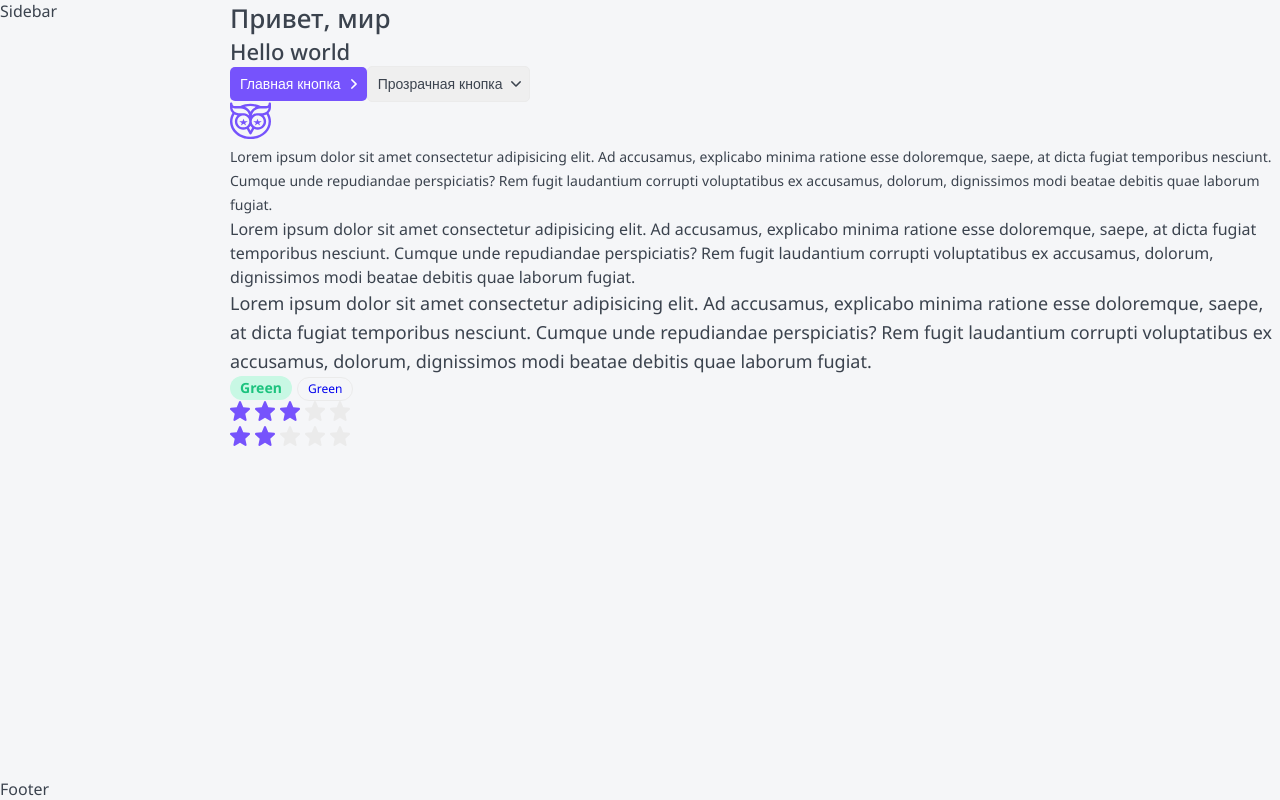
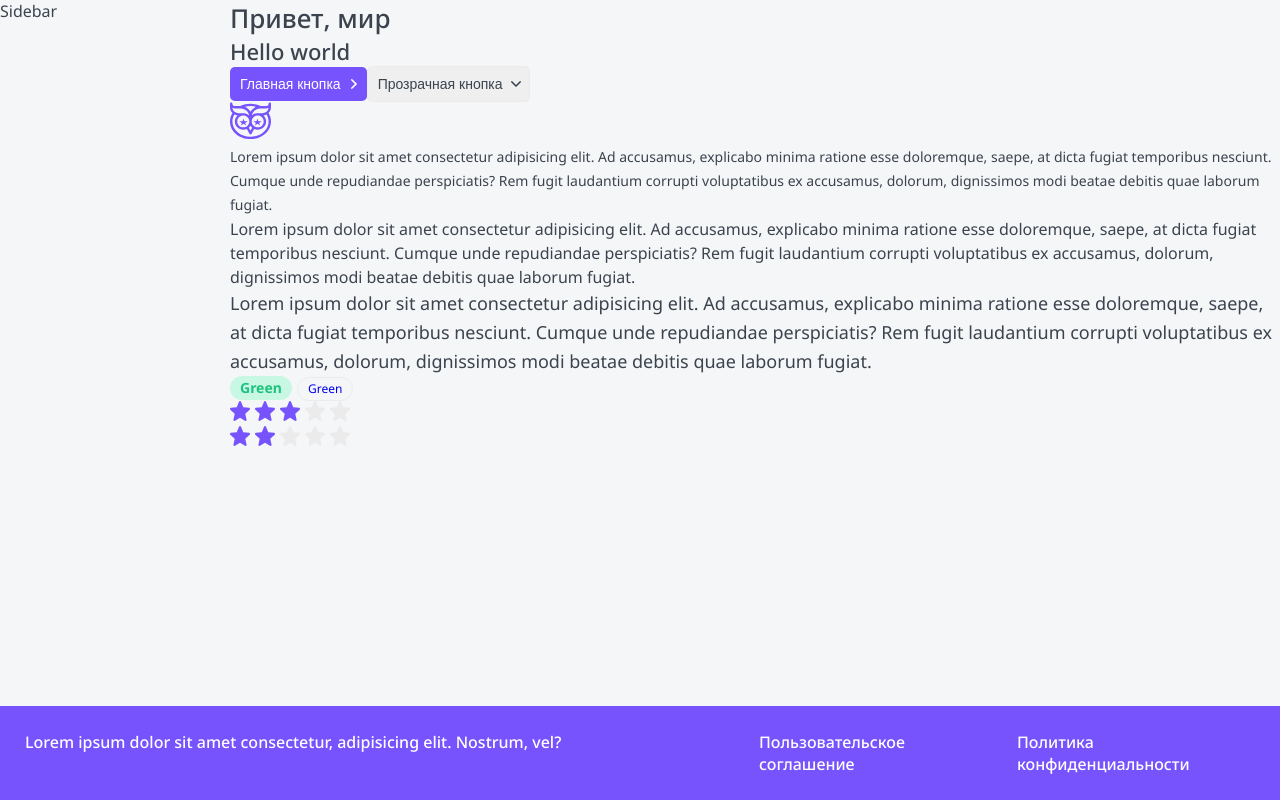
Before and after one commit to SergeiAmpilov/next-udemy, a Next.js app: page / in a window 1280 px wide. Built offline with nearby package versions, Linux system fonts and the light colour scheme.

Commit message:
feat: styles for footer

```diff
--- a/app/layout.module.css
+++ b/app/layout.module.css
@@ -25,7 +25,20 @@
 }
 
 .footer {
+	padding: 25px;
 	grid-area: footer;
+
+	color: var(--white);
+	background-color: var(--primary);
+
+	font-size: 16px;
+	font-style: normal;
+	font-weight: 500;
+	line-height: normal;
+
+	display: grid;
+	grid-template-columns: 3fr 1fr 1fr;
+	gap: 20px;
 }
 
 .body {
@@ -39,8 +52,7 @@
 		"header"
 		"body"
 		"footer"
-	;
-
+		;
 	}
 	.sidebar {
 		display: none;
@@ -49,4 +61,10 @@
 	.header {
 		display: block;
 	}
+
+	.footer {
+		padding: 10px;
+		gap: 10px;
+		grid-template-columns: 1fr;
+	}
 }
--- a/components/Footer/footer.module.css
+++ b/components/Footer/footer.module.css
@@ -0,0 +1,5 @@
+.footerlink,
+.footerlink:visited {
+  color: var(--white);
+  text-decoration: none;
+}
--- a/components/Footer/footer.tsx
+++ b/components/Footer/footer.tsx
@@ -7,8 +7,9 @@ export default function Footer({ children, ...props }: FooterProps): JSX.Element
     <footer
       {...props}
     >
-      Footer
-      {children}
+      <span>Lorem ipsum dolor sit amet consectetur, adipisicing elit. Nostrum, vel?</span>
+      <a href="#" className={styles.footerlink}>Пользовательское соглашение</a>
+      <a href="#" className={styles.footerlink}>Политика конфиденциальности</a>
     </footer>
   );
 }
```
